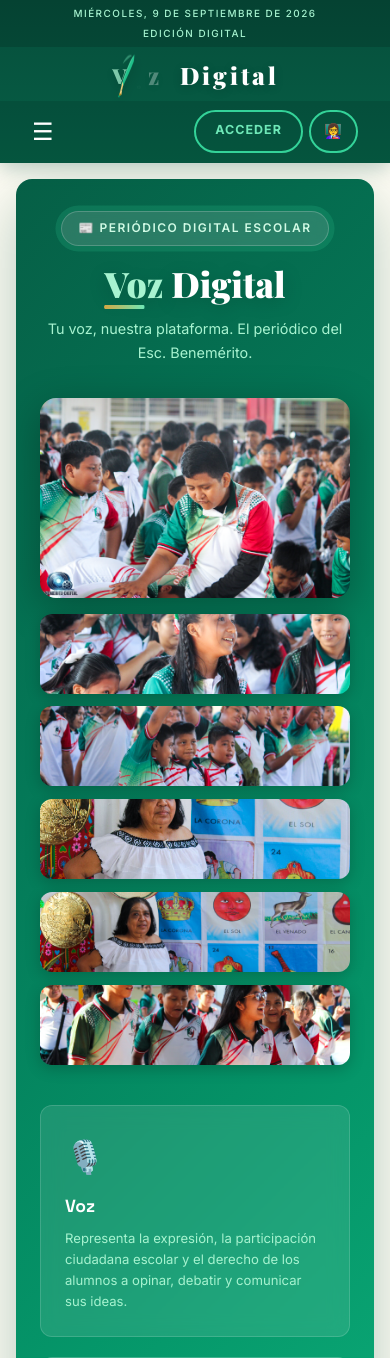
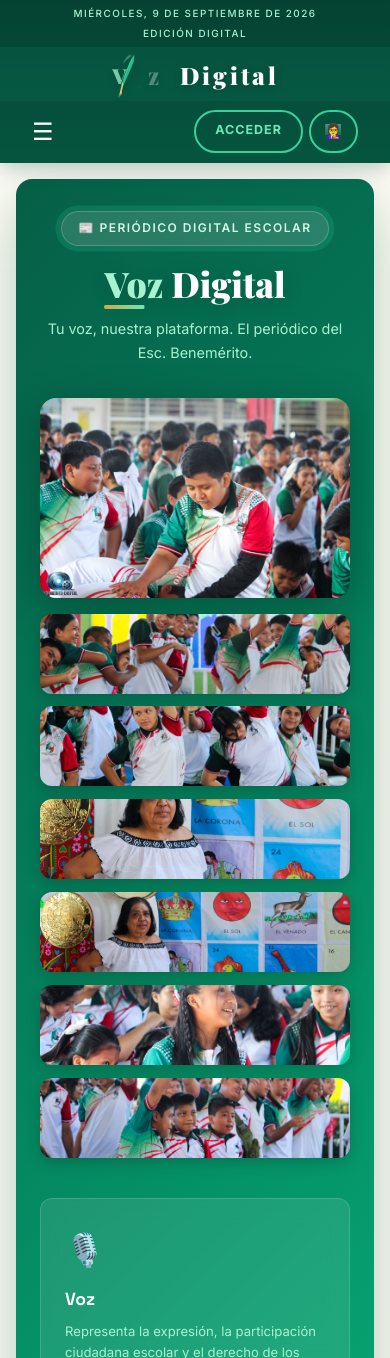
Before and after one commit to kramskirodman9-art/-vozdigital, a React (Vite) app: page / in a window 390 px wide. Shown: the top 1358 px of the page. Built offline with nearby package versions, Linux system fonts and the light colour scheme; a web font is replaced by a local one.

Commit message:
fix: actualizar galería - eliminar fotos repetidas y agregar 2 nuevas

```diff
--- a/src/pages/Home.jsx
+++ b/src/pages/Home.jsx
@@ -110,11 +110,12 @@ export default function Home() {
               <img src="/images/alumno6.png" alt="Alumnos del Esc. Benemérito" />
             </div>
             <div className="gallery-grid">
+              <img src="/images/alumno9.png" alt="Alumno" />
+              <img src="/images/alumno10.png" alt="Alumno" />
+              <img src="/images/alumno3.png" alt="Alumno" />
+              <img src="/images/alumno4.png" alt="Alumno" />
               <img src="/images/alumno7.png" alt="Alumno" />
               <img src="/images/alumno8.png" alt="Alumno" />
-              <img src="/images/alumno3.png" alt="Alumno" />
-              <img src="/images/alumno4.png" alt="Alumno" />
-              <img src="/images/alumno5.png" alt="Alumno" />
             </div>
           </div>
 
--- a/src/styles/newspaper.css
+++ b/src/styles/newspaper.css
@@ -2066,17 +2066,19 @@ a { color: inherit; text-decoration: none; }
 }
 
 .hero-photo-gallery {
-  display: grid;
-  grid-template-columns: 2fr 1fr;
+  display: flex;
   gap: 1rem;
-  max-width: 800px;
+  max-width: 1000px;
   margin: 0 auto 2.5rem;
+  align-items: stretch;
 }
 
 .gallery-main {
   border-radius: var(--radius-lg);
   overflow: hidden;
   box-shadow: 0 10px 40px rgba(0, 0, 0, 0.3);
+  flex: 1;
+  min-width: 0;
 }
 
 .gallery-main img {
@@ -2096,6 +2098,7 @@ a { color: inherit; text-decoration: none; }
   grid-template-columns: repeat(3, 1fr);
   grid-template-rows: 1fr 1fr;
   gap: 0.8rem;
+  flex: 1;
 }
 
 .gallery-grid img {
@@ -2233,9 +2236,9 @@ a { color: inherit; text-decoration: none; }
   .hero-section { padding: 2rem 1.5rem; border-radius: var(--radius-lg); }
   .hero-title { font-size: 2.2rem; }
   .hero-tagline { font-size: 0.9rem; }
-  .hero-photo-gallery { grid-template-columns: 1fr; max-width: 100%; }
+  .hero-photo-gallery { flex-direction: column; max-width: 100%; }
   .gallery-main img { height: 200px; }
-  .gallery-grid { grid-template-columns: repeat(4, 1fr); grid-template-rows: 1fr; }
+  .gallery-grid { grid-template-columns: repeat(3, 1fr); grid-template-rows: 1fr 1fr; }
   .gallery-grid img { height: 80px; }
   .hero-cards { grid-template-columns: 1fr; }
   .hero-objective { padding: 1rem 1.2rem; }
```
Also changed, not shown: public/images/alumno10.png (added), public/images/alumno9.png (added).
